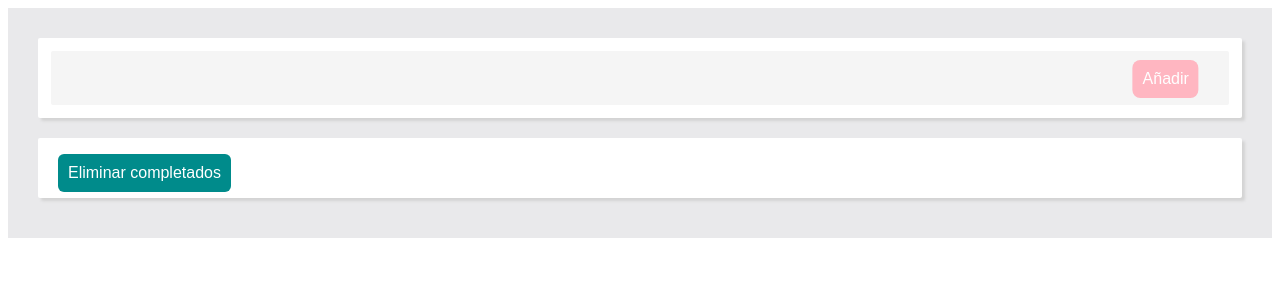
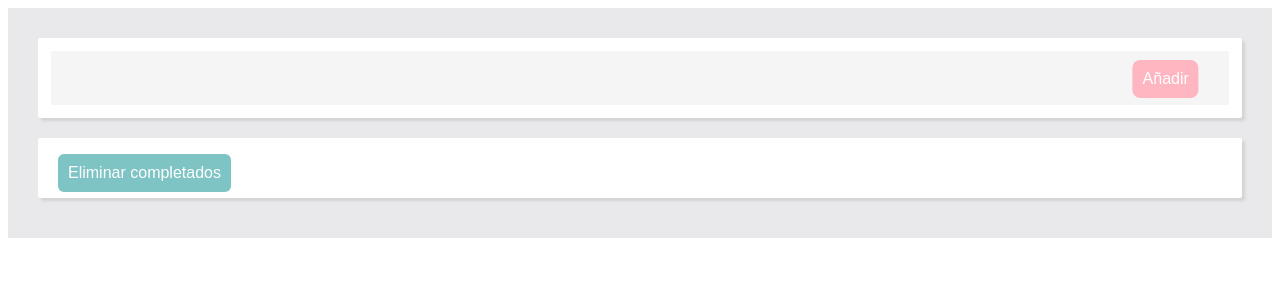
Before and after one commit to Ramer8/TODO-vue, a Vue app: page / in a window 1280 px wide. Shown: the top 300 px of the page. Built offline with nearby package versions, Linux system fonts and the light colour scheme.

Commit message:
fixed button disabled:Eliminar completados

```diff
--- a/src/components/Button.vue
+++ b/src/components/Button.vue
@@ -2,7 +2,9 @@
    <button
    v-if="buttonClass"
    :class="buttonClass"
-   @click="handleClick">
+   @click="handleClick"
+   :disabled="disabled"
+   >
        <slot></slot>
     </button>
          <button v-if="toggle ==false || toggle ==true"
@@ -18,6 +20,7 @@
  export default {
     props: {
       toggle: String,
+      disabled: Boolean,
       buttonClass: String
     },
     methods: {
--- a/src/components/TaskForm.vue
+++ b/src/components/TaskForm.vue
@@ -16,8 +16,8 @@
         </div>
 </div>
 <Button
-:disabled='!this.files.filter((objectToDelete) => objectToDelete.completed).length'
 buttonClass='secondary'
+:disabled='!this.files?.filter((objectToDelete) => objectToDelete.completed).length'
 @click="removeTaskObject">Eliminar completados</Button>
       </div>
 </template>
@@ -33,7 +33,7 @@ export default {
     components: {
 Button    },
 
-    methods: {
+methods: {
         removeTaskObject() {
             this.$emit('removeTaskObject');
         },
@@ -46,9 +46,6 @@ Button    },
         handleSubmit() {
             this.addTaskObject();
         },
-    },
-    components: {
-        Button,
     },
 
 }
```
